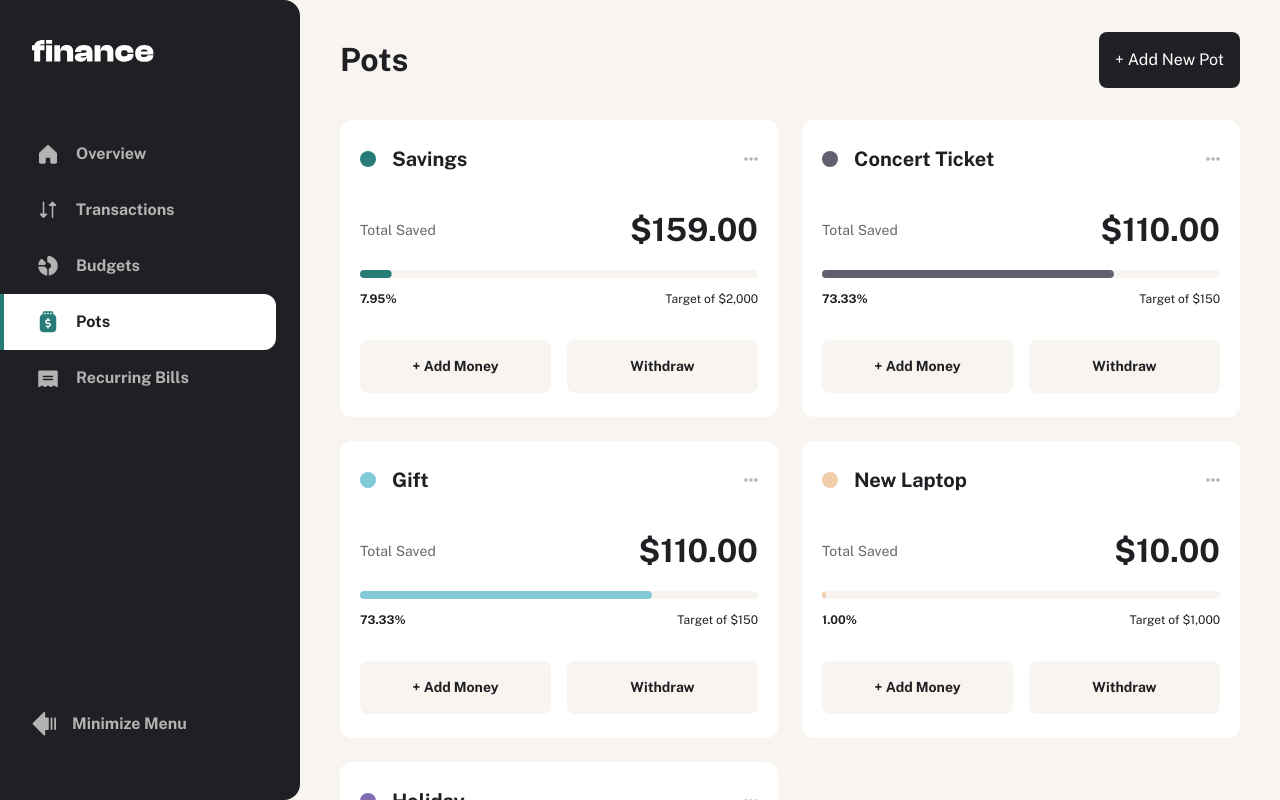
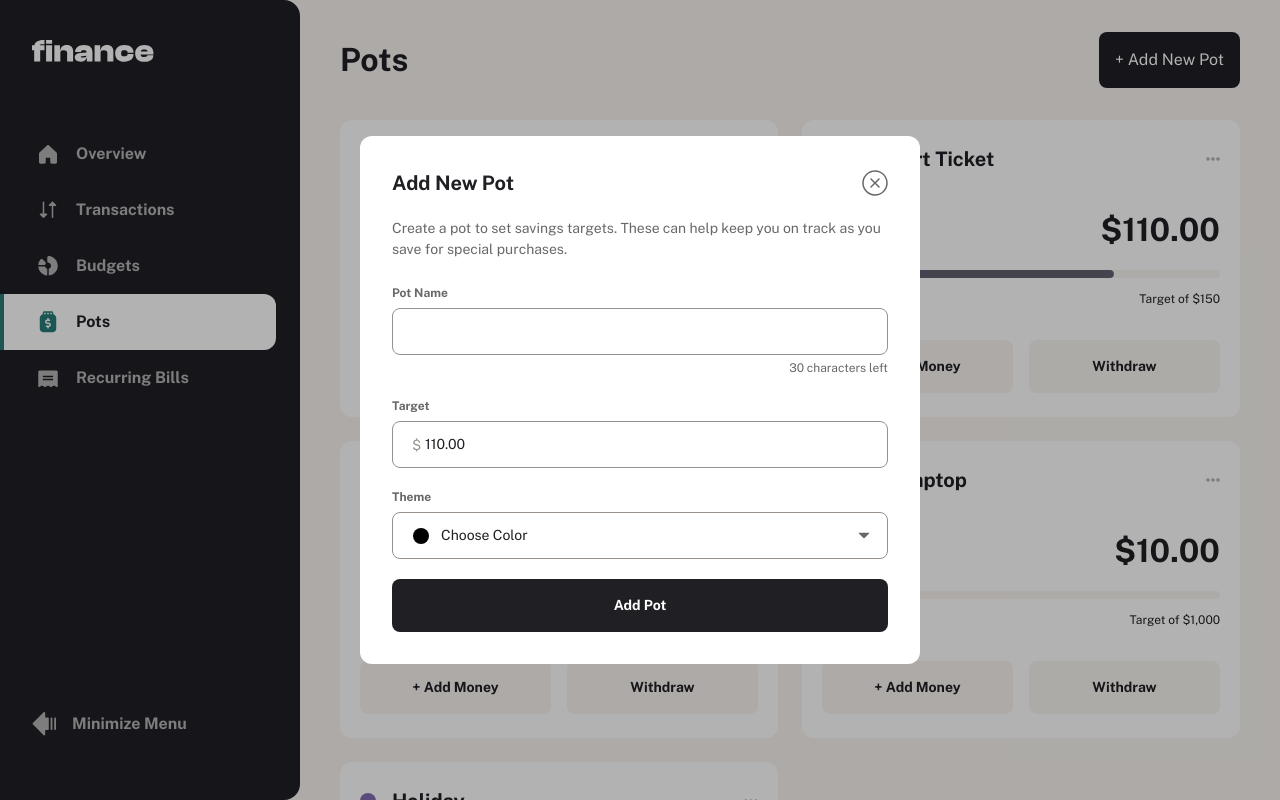
Before and after one commit to debasishrowlo/finance-dashboard, a React (Vite) app in the folder frontend/: page /pots in a window 1280 px wide. Built offline with nearby package versions, Linux system fonts and the light colour scheme.

Commit message:
Create "Add new Pot" dialog

```diff
--- a/frontend/package.json
+++ b/frontend/package.json
@@ -10,6 +10,7 @@
     "preview": "vite preview"
   },
   "dependencies": {
+    "@headlessui/react": "^2.1.10",
     "classnames": "^2.5.1",
     "react": "^18.3.1",
     "react-dom": "^18.3.1",
--- a/frontend/src/pages/Overview.tsx
+++ b/frontend/src/pages/Overview.tsx
@@ -1,5 +1,6 @@
 import React from "react"
 import classnames from "classnames"
+import { Link } from "react-router-dom"
 
 import Icon from "@/components/Icon"
 import potIcon from "@/assets/images/icon-pot.svg"
@@ -22,10 +23,10 @@ const Section = (props: SectionProps) => {
     <div className="px-20 py-24 bg-white rounded-12 md:p-32">
       <div className="flex justify-between items-center">
         <h2 className="text-20 font-bold">{props.title}</h2>
-        <a href={props.detailsPageLink.to} className="flex items-center">
+        <Link to={props.detailsPageLink.to} className="flex items-center">
           <span className="text-14 text-grey-500">{props.detailsPageLink.text}</span>
           <Icon name="caretLeft" className="ml-12 rotate-180 fill-grey-500" />
-        </a>
+        </Link>
       </div>
       {props.children}
     </div>
--- a/frontend/src/pages/Pots.tsx
+++ b/frontend/src/pages/Pots.tsx
@@ -1,12 +1,41 @@
 import { useState } from "react"
+import classnames from "classnames"
+import { Dialog, DialogPanel } from "@headlessui/react"
+
+import Icon from "@/components/Icon"
 import { formatCurrency } from "@/utils"
 
 import ellipsisIcon from "@/assets/images/icon-ellipsis.svg"
+import closeIcon from "@/assets/images/icon-close-modal.svg"
+import dollarIcon from "@/assets/images/icon-dollar.svg"
+import checkCircleIcon from "@/assets/images/icon-selected.svg"
 
 import data from "@/data.json"
 
+const colors = [
+  { name: "Choose Color", code: "#000" },
+  { name: "Green", code: "#277C78" },
+  { name: "Yellow", code: "#F2CDAC" },
+  { name: "Cyan", code: "#82C9D7" },
+  { name: "Navy", code: "#626070" },
+  { name: "Red", code: "#C94736" },
+  { name: "Purple", code: "#826CB0" },
+  { name: "Turquoise", code: "#597C7C" },
+  { name: "Brown", code: "#93674F" },
+  { name: "Magenta", code: "#934F6F" },
+  { name: "Blue", code: "#3F82B2" },
+  { name: "Navy", code: "#97A0AC" },
+  { name: "Army Green", code: "#7F9161" },
+  { name: "Pink", code: "#AF81BA" },
+  { name: "Gold", code: "#CAB361" },
+  { name: "Orange", code: "#BE6C49" },
+]
+
 const Pots = () => {
   const [pots, setPots] = useState(data.pots)
+  const [addDialogOpen, setAddDialogOpen] = useState(true)
+  const [activeColorIndex, setActiveColorIndex] = useState(0)
+  const [colorMenuOpen, setColorMenuOpen] = useState(false)
 
   const deletePot = () => {
     setPots(pots.slice(1))
@@ -19,7 +48,7 @@ const Pots = () => {
         <button
           type="button"
           className="p-16 bg-grey-900 text-white rounded-8"
-          onClick={() => deletePot()}
+          onClick={() => setAddDialogOpen(true)}
         >
           + Add New Pot
         </button>
@@ -68,6 +97,110 @@ const Pots = () => {
           )
         })}
       </div>
+      <Dialog
+        open={addDialogOpen}
+        onClose={() => setAddDialogOpen(false)}
+        className="fixed top-0 left-0 z-30 w-full h-full flex justify-center items-center outline-none"
+      >
+        <div className="absolute inset-0 bg-black/30"></div>
+        <DialogPanel className="max-w-560 relative z-10 mx-20 w-full px-20 py-24 bg-white rounded-12 md:p-32">
+          <div className="flex justify-between items-center">
+            <h3 className="text-20 font-bold">Add New Pot</h3>
+            <button onClick={() => setAddDialogOpen(false)}>
+              <img src={closeIcon} alt="" />
+            </button>
+          </div>
+          <p className="mt-20 text-14 text-grey-500">Create a pot to set savings targets. These can help keep you on track as you save for special purchases.</p>
+          <form onSubmit={() => {}} className="mt-20">
+            <div>
+              <label className="text-12 font-bold text-grey-500">Pot Name</label>
+              <input type="text" className="w-full mt-4 px-20 py-12 border border-beige-500 text-14 rounded-8" />
+              <p className="mt-4 text-right text-12 text-grey-500">30 characters left</p>
+            </div>
+            <div className="mt-16">
+              <label className="text-12 font-bold text-grey-500">Target</label>
+              <div className="mt-4 relative">
+                <img src={dollarIcon} alt="" className="absolute top-1/2 left-20 -translate-y-1/2" />
+                <input type="text" defaultValue="110.00" className="w-full px-20 pl-32 py-12 border border-beige-500 text-14 rounded-8" />
+              </div>
+            </div>
+            <div className="mt-16">
+              <label className="text-12 font-bold text-grey-500">Theme</label>
+              {colorMenuOpen && (
+                <div
+                  className="absolute inset-0"
+                  onClick={() => setColorMenuOpen(!colorMenuOpen)}
+                ></div>
+              )}
+              <div className="mt-4 relative">
+                <button
+                  type="button"
+                  className="w-full px-20 py-12 flex items-center border border-beige-500 rounded-8"
+                  onClick={() => setColorMenuOpen(!colorMenuOpen)}
+                >
+                  <div
+                    className="w-16 h-16 rounded-full"
+                    style={{ backgroundColor: colors[activeColorIndex].code}}
+                  ></div>
+                  <p className="ml-12 grow text-left text-14">{colors[activeColorIndex].name}</p>
+                  <Icon name="caretLeft" className="ml-12 -rotate-90 fill-grey-500" />
+                </button>
+                {colorMenuOpen && (
+                  <div className="absolute bottom-full w-full py-20">
+                    <div className="max-h-300 px-20 py-12 bg-white rounded-8 shadow-[0_4px_24px_rgba(0,0,0,0.25)] overflow-y-auto">
+                      {colors.map((color, index) => {
+                        const selected = index === activeColorIndex
+                        const used = pots.some(pot => pot.theme === color.code)
+                        const alreadyUsed = used && !selected
+                        const disabled = alreadyUsed
+
+                        if (index === 0) {
+                          return null
+                        }
+
+                        return (
+                          <button
+                            type="button"
+                            key={index}
+                            className="w-full py-12 first:pt-0 last:pb-0 flex items-center border-t first:border-t-0 border-grey-100 text-left"
+                            disabled={disabled}
+                            onClick={() => {
+                              setActiveColorIndex(index)
+                              setColorMenuOpen(false)
+                            }}
+                          >
+                            <div
+                              className={classnames("w-16 h-16 rounded-full", {
+                                "opacity-25": alreadyUsed,
+                              })}
+                              style={{ backgroundColor: color.code}}
+                            ></div>
+                            <p className={classnames("ml-12 grow text-14", {
+                              "text-grey-500": alreadyUsed,
+                            })}>{color.name}</p>
+                            {selected && (
+                              <img src={checkCircleIcon} alt="" />
+                            )}
+                            {alreadyUsed && (
+                              <p className="text-12 text-grey-500">Already Used</p>
+                            )}
+                          </button>
+                        )
+                      })}
+                    </div>
+                  </div>
+                )}
+              </div>
+            </div>
+            <button
+              type="submit"
+              className="w-full mt-20 py-16 bg-grey-900 text-white text-14 font-bold rounded-8"
+            >
+              Add Pot
+            </button>
+          </form>
+        </DialogPanel>
+      </Dialog>
     </div>
   )
 }
--- a/frontend/tailwind.config.ts
+++ b/frontend/tailwind.config.ts
@@ -79,6 +79,7 @@ export default {
       red: "#C94736",
       purple: "#826CB0",
       white: "#FFFFFF",
+      black: "#000000",
       transparent: "transparent",
     },
     extend: {
```
Also changed, not shown: frontend/src/assets/images/icon-dollar.svg (added), 1 other file (tests, documents, lock files or other folders).
